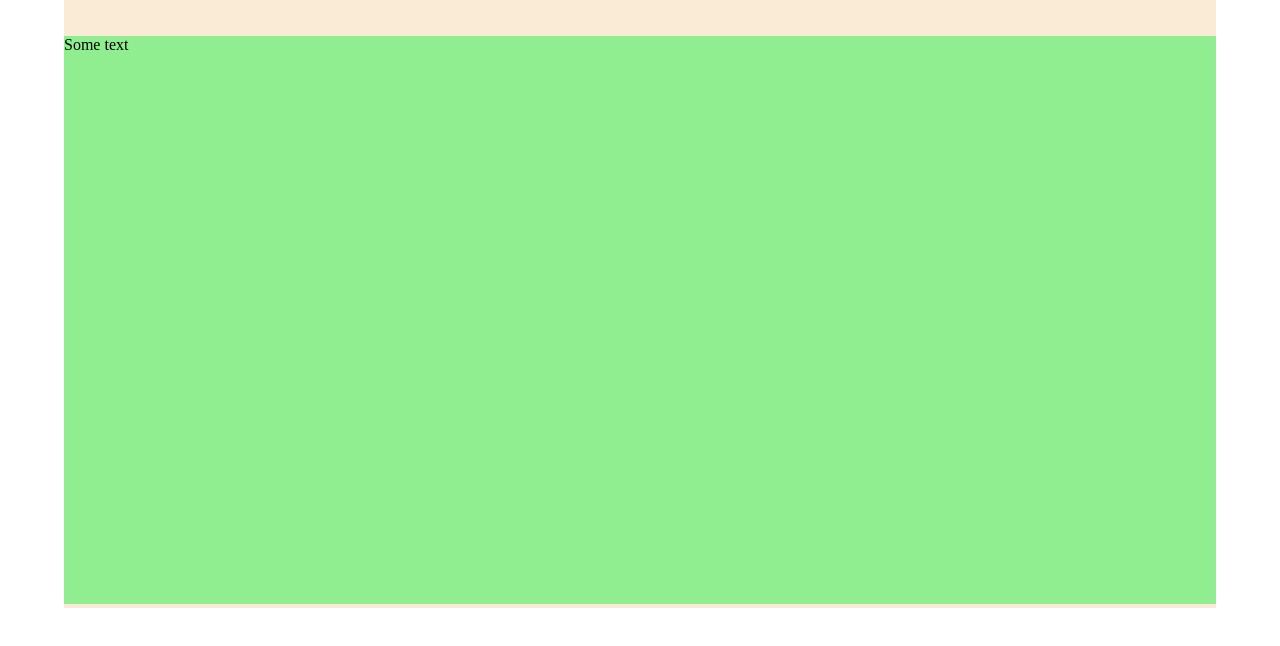
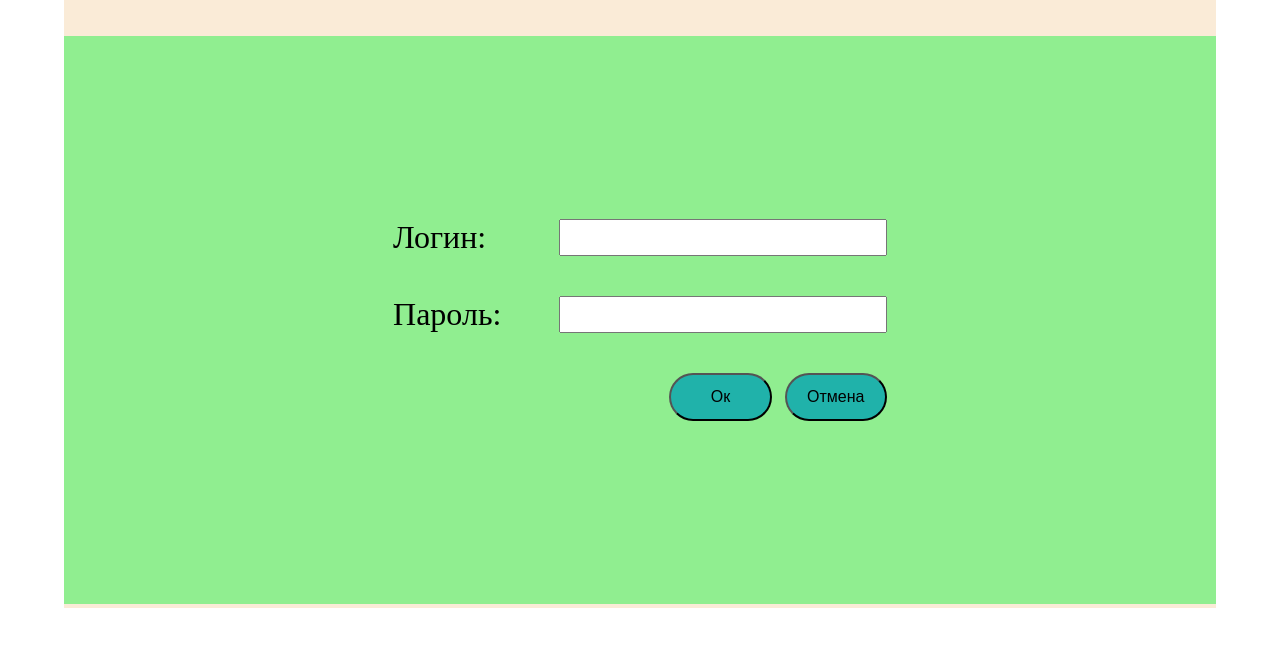
Before and after one commit to diman511/UI-design_subject, a plain HTML site: page Signin/signIn.html in a window 1280 px wide. Shown: the part 152-798 px from the top of the page. Drawn offline with Linux system fonts and the light colour scheme.

Commit message:
Sign in page

```diff
--- a/Signin/signIn.css
+++ b/Signin/signIn.css
@@ -1,4 +1,10 @@
 
+::selection{
+    background: transparent;
+}
+::-moz-selection{
+    background: transparent;
+}
 .container{
     display: grid;
     background: antiquewhite;
@@ -21,6 +27,37 @@
 }
 .main{
     position: relative;
+    display: grid;
+    font-size: 4vmin;
+    caret-color: transparent;
+    align-content: center;
+    grid-template-areas:
+    "a b"
+    "c d"
+    ". e";
+    grid-row-gap: 7%;
+    grid-column-gap: 5%;
+    justify-content: center;
     background: lightgreen;
     width: 100%;
 }
+#loginSpace{
+    width: 25vw;
+}
+#passwordSpace{
+    width: 25vw;
+}
+.buttons{
+    grid-area: e;
+    display: flex;
+    justify-self: end;
+    width: 17vw;
+    justify-content: space-between;
+}
+button{
+    width: 8vw;
+    height: 6vh;
+    background: lightseagreen;
+    border-radius: 1000px;
+    font-size: 2vmin;
+}
--- a/Signin/signIn.html
+++ b/Signin/signIn.html
@@ -9,7 +9,14 @@
     <div class="container">
         <header class="header"><h1>Вход на страницу</h1></header>
         <main class="main">
-            Some text
+            <label for="loginSpace">Логин:</label>
+            <input id="loginSpace" type="text" autocomplete="off">
+            <label for="passwordSpace">Пароль:</label>
+            <input id="passwordSpace" type="password" autocomplete="off">
+            <div class="buttons">
+                <button onclick="">Ок</button>
+                <button onclick="">Отмена</button>
+            </div>
         </main>
     </div>
 </body>
```
